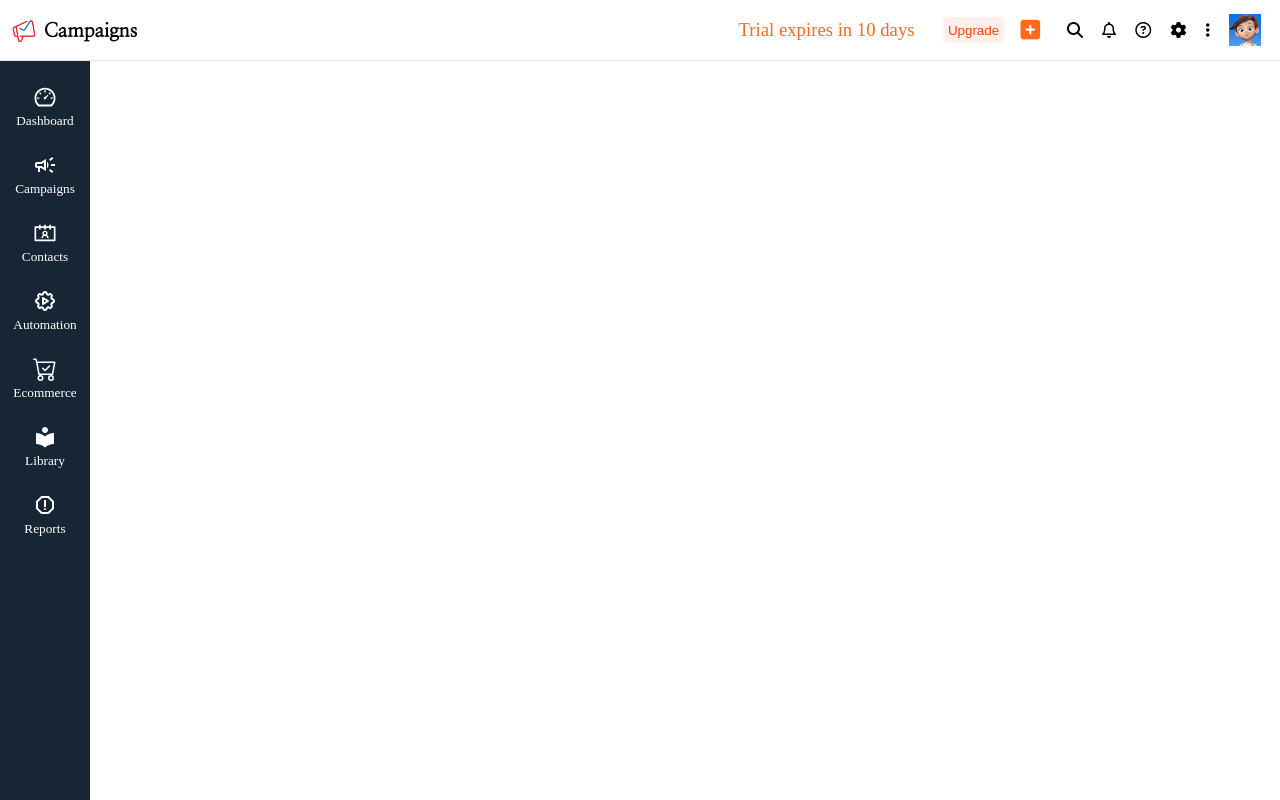
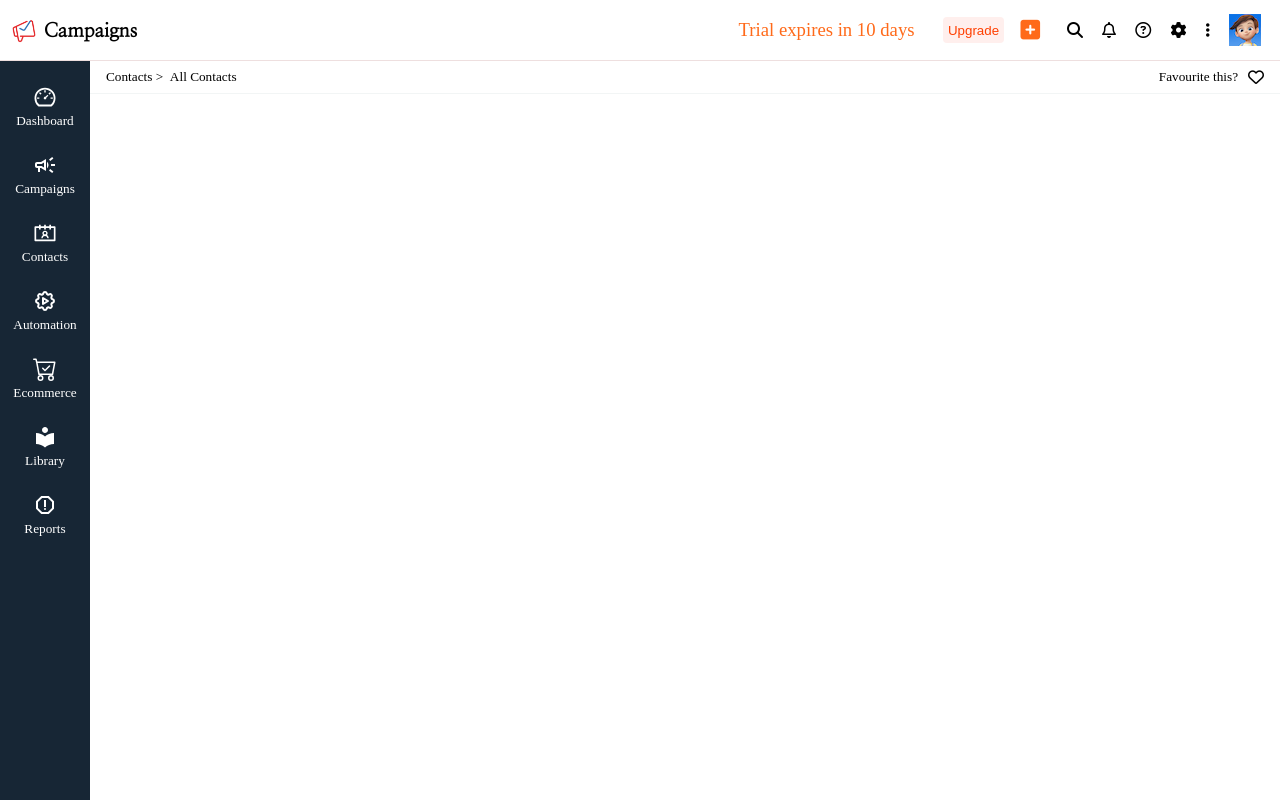
Before and after one commit to alenbabu/Zohodashboardsample, a React (Create React App) app: page / in a window 1280 px wide. Built offline with nearby package versions, Linux system fonts and the light colour scheme.

Commit message:
contacts-allcontacts-title-div added ,updated

```diff
--- a/src/App.js
+++ b/src/App.js
@@ -1,9 +1,9 @@
 import Header from "./Components/Header/Header";
-import SideNavbar from "./Components/SideNavbar/SideNavbar";
 import './app.css'
 import {BrowserRouter,Routes, Route} from "react-router-dom"
 import Dashboard from "./Components/Dashboard/Dashboard";
 import Campaigns from "./Components/Campaigns/Campaigns";
+import Mainlayout from "./Components/Mainlayout/Mainlayout";
 
 
 function App() {
@@ -11,7 +11,7 @@ function App() {
     <div className="App">
       <BrowserRouter>
       <Header/>
-      <SideNavbar/>
+      <Mainlayout/>
       <Routes>
         <Route path="/dashboard" element={<Dashboard/>}></Route>
         <Route path="/campaigns" element={<Campaigns/>}></Route>
--- /dev/null
+++ b/src/Components/Allcontact/Allcontact.js
@@ -0,0 +1,24 @@
+import React from 'react'
+import './allcontact.css'
+
+function Allcontact() {
+    return (
+        <div className='allcontact'>
+            <div className='contacts-allcontacts-title-div'>
+                <div className='contact-allcontacts-title'>
+                    <h5 className='contacts-title-text'>Contacts &gt;</h5>
+                    <h5 className='contacts-title-text'>&nbsp;&nbsp;All Contacts</h5>
+                </div>
+                <div className='contact-allcontacts-fav-title'>
+                    <h5 className='contacts-title-text'>Favourite this?&nbsp;&nbsp;&nbsp;</h5>
+                    <i class="fa-regular fa-heart contacts-title-text"></i>
+                </div>
+
+
+            </div>
+
+        </div>
+    )
+}
+
+export default Allcontact
--- /dev/null
+++ b/src/Components/Allcontact/allcontact.css
@@ -0,0 +1,32 @@
+.allcontact{
+    flex: 1;
+    margin-left: 90px;
+
+}
+
+.contacts-allcontacts-title-div{
+    width: 100%;
+    height: 4vh;
+    border-top: none;
+    border-bottom: 0.5px solid rgb(242, 245, 245);
+    display: flex;
+    flex-direction: row;
+    align-items: center;
+    justify-content: space-between;
+}
+
+.contact-allcontacts-title{
+    display: flex;
+    flex-direction: row;
+    padding-left: 1em;
+}
+
+.contact-allcontacts-fav-title{
+    display: flex;
+    flex-direction: row;
+    padding-right: 1em;
+}
+
+.contacts-title-text{
+    font-weight: lighter;
+}
--- /dev/null
+++ b/src/Components/Mainlayout/Mainlayout.js
@@ -0,0 +1,16 @@
+import React from 'react'
+import './mainlayout.css'
+import SideNavbar from '../SideNavbar/SideNavbar'
+import Allcontact from '../Allcontact/Allcontact'
+
+function Mainlayout() {
+  return (
+    <div className='mainlayout'>
+        <SideNavbar/>
+        <Allcontact/>
+
+    </div>
+  )
+}
+
+export default Mainlayout
--- /dev/null
+++ b/src/Components/Mainlayout/mainlayout.css
@@ -0,0 +1,5 @@
+.mainlayout{
+    display: flex;
+    height: 90vh; /* Adjust height as needed */
+    overflow-x: hidden;
+}
--- a/src/Components/SideNavbar/sidenavbar.css
+++ b/src/Components/SideNavbar/sidenavbar.css
@@ -23,6 +23,6 @@
 
 .sidenavbar-content:hover{
     background-color: black;
-    border-right-style: inset;
-    border-right: 3.5px solid cyan;
+    border-bottom-style: inset;
+    border-bottom: 2px solid cyan;
 }
```
